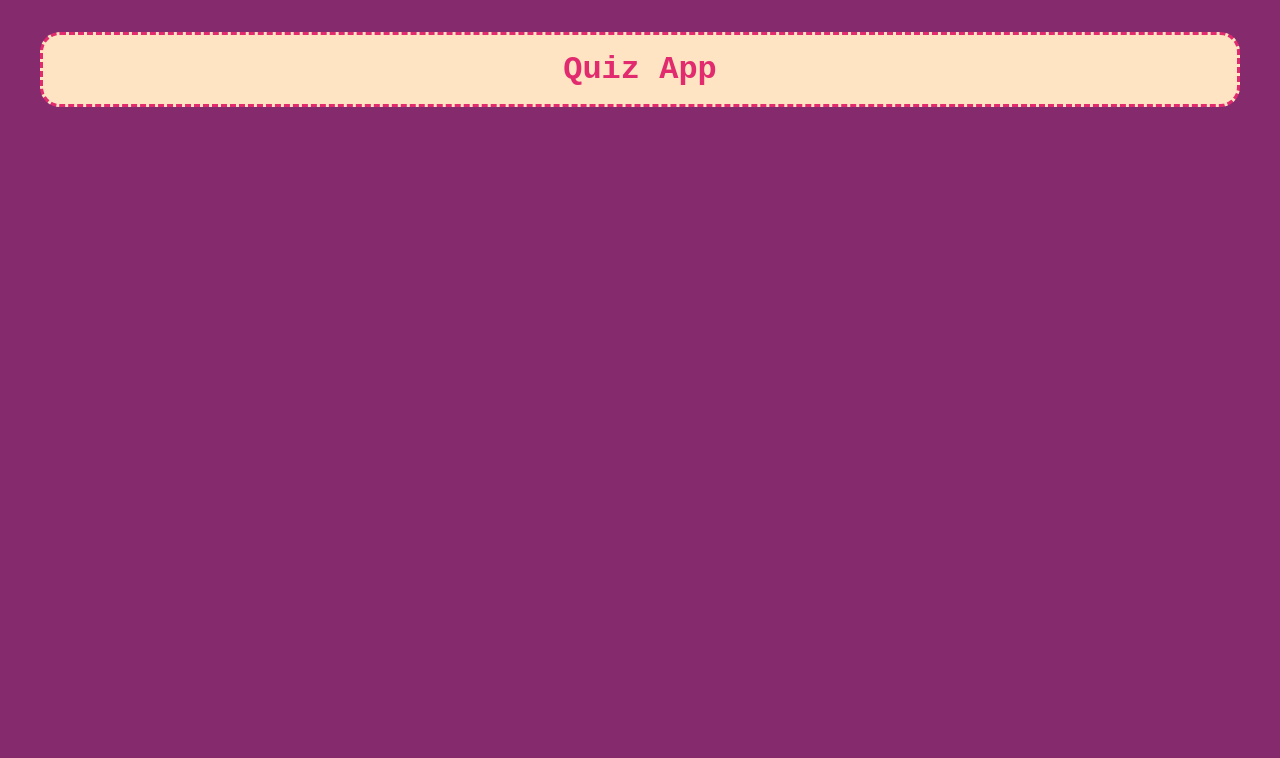
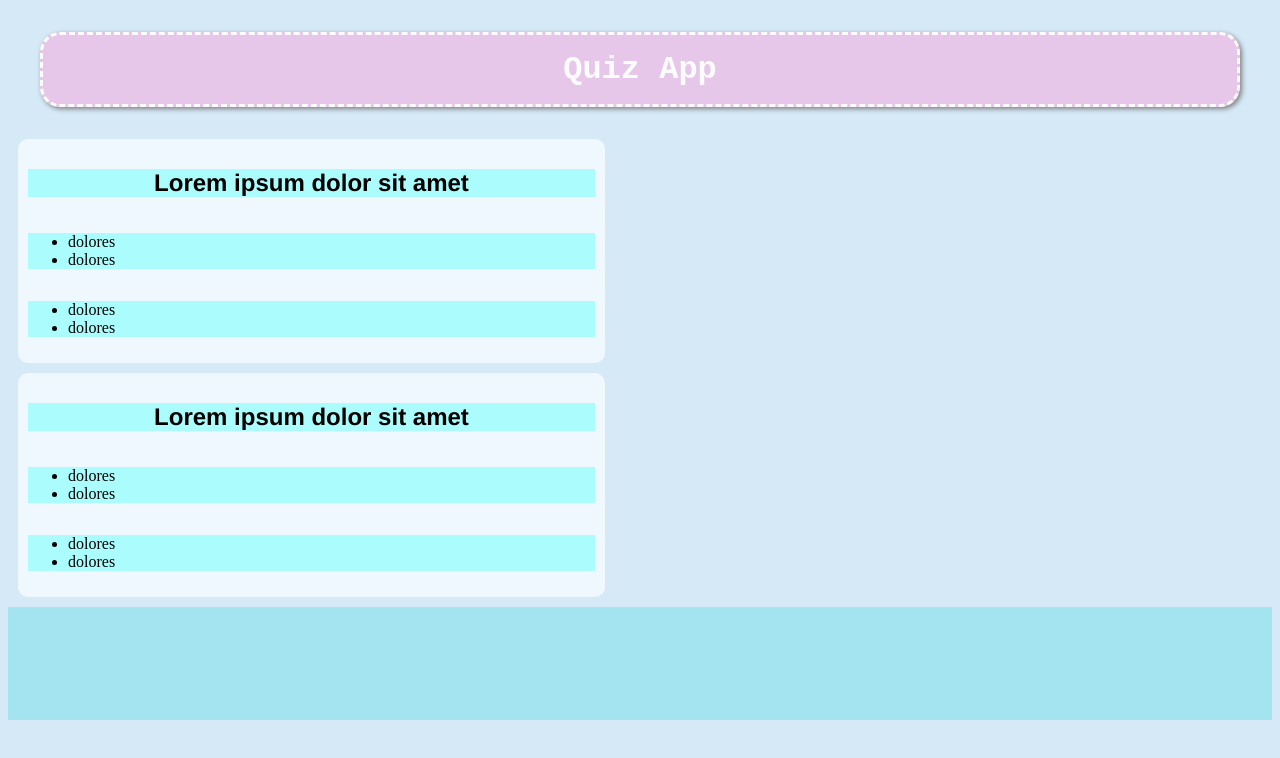
Before and after one commit to B-Baumeister/Quiz-App, a plain HTML site: page index.html in a window 1280 px wide. Drawn offline with Linux system fonts and the light colour scheme.

Commit message:
add structure of cards

```diff
--- a/css/styles.css
+++ b/css/styles.css
@@ -1,14 +1,42 @@
 body {
-  background-color: rgb(134, 42, 110);
+  background-color: rgb(213, 233, 247);
 }
 h1 {
-  color: rgb(226, 43, 110);
+  color: rgb(252, 252, 252);
   font-family: "Courier New", Courier, monospace;
   display: flex;
   justify-content: center;
   border-style: dashed;
-  background-color: bisque;
+  background-color: rgb(230, 199, 233);
   padding: 1rem;
   margin: 2rem;
   border-radius: 20px;
+  box-shadow: 2px 2px 5px grey;
 }
+
+.card {
+  display: flex;
+  flex-direction: column;
+  justify-content: center;
+  background-color: aliceblue;
+  border: 1px;
+  margin: 10px;
+  padding: 10px;
+  border-radius: 10px;
+  width: 15cm;
+}
+
+nav {
+  background-color: rgb(163, 228, 240);
+  height: 3cm;
+}
+h2 {
+  font-family: "Helvetica Neue", sans-serif;
+  background-color: rgb(171, 252, 252);
+  text-align: center;
+  display: ;
+}
+
+ul {
+  background-color: rgb(171, 252, 252);
+}
--- a/index.html
+++ b/index.html
@@ -8,5 +8,29 @@
   </head>
   <body>
     <h1>Quiz App</h1>
+    <section class="card">
+      <h2>Lorem ipsum dolor sit amet</h2>
+
+      <ul>
+        <li>dolores</li>
+        <li>dolores</li>
+      </ul>
+      <ul>
+        <li>dolores</li>
+        <li>dolores</li>
+    </section>
+    <section class="card">
+      <h2>Lorem ipsum dolor sit amet</h2>
+
+      <ul>
+        <li>dolores</li>
+        <li>dolores</li>
+      </ul>
+      <ul>
+        <li>dolores</li>
+        <li>dolores</li>
+      </ul>
+    </section>
+    <nav></nav>
   </body>
 </html>
```
